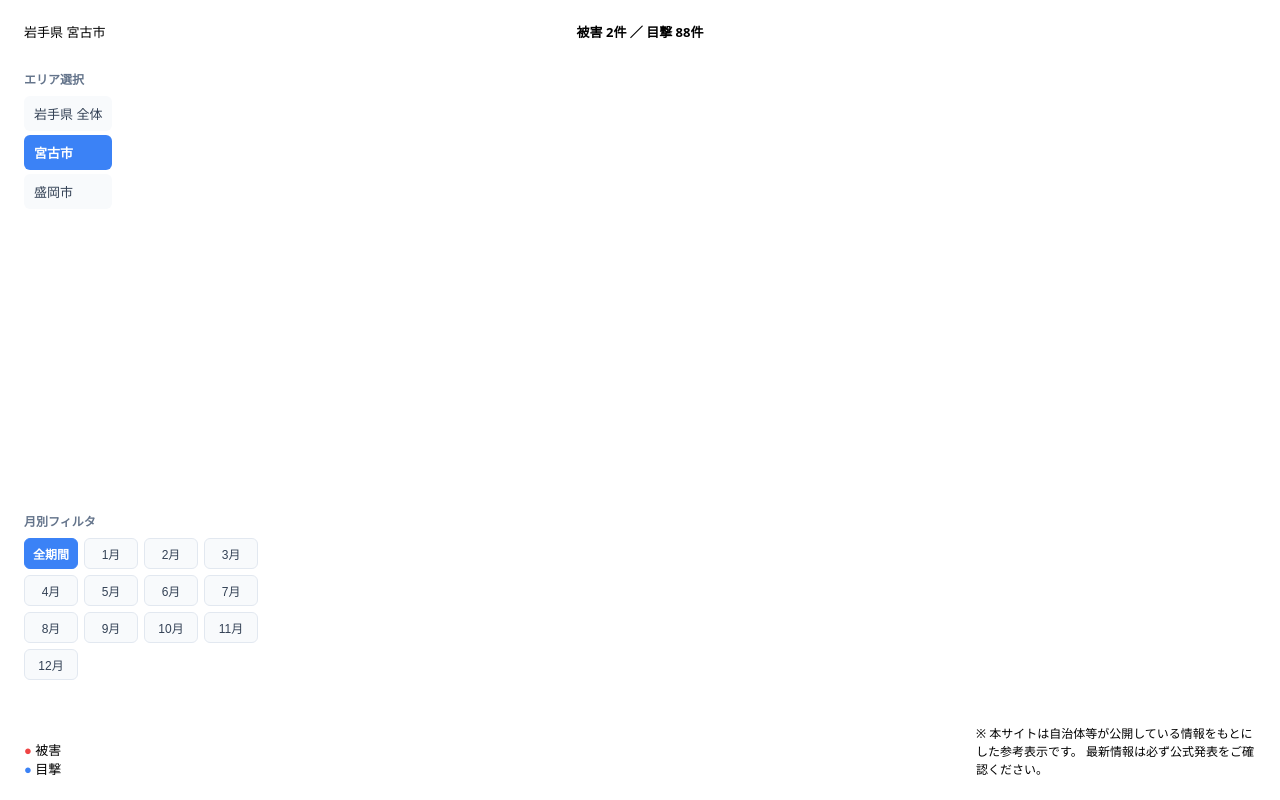
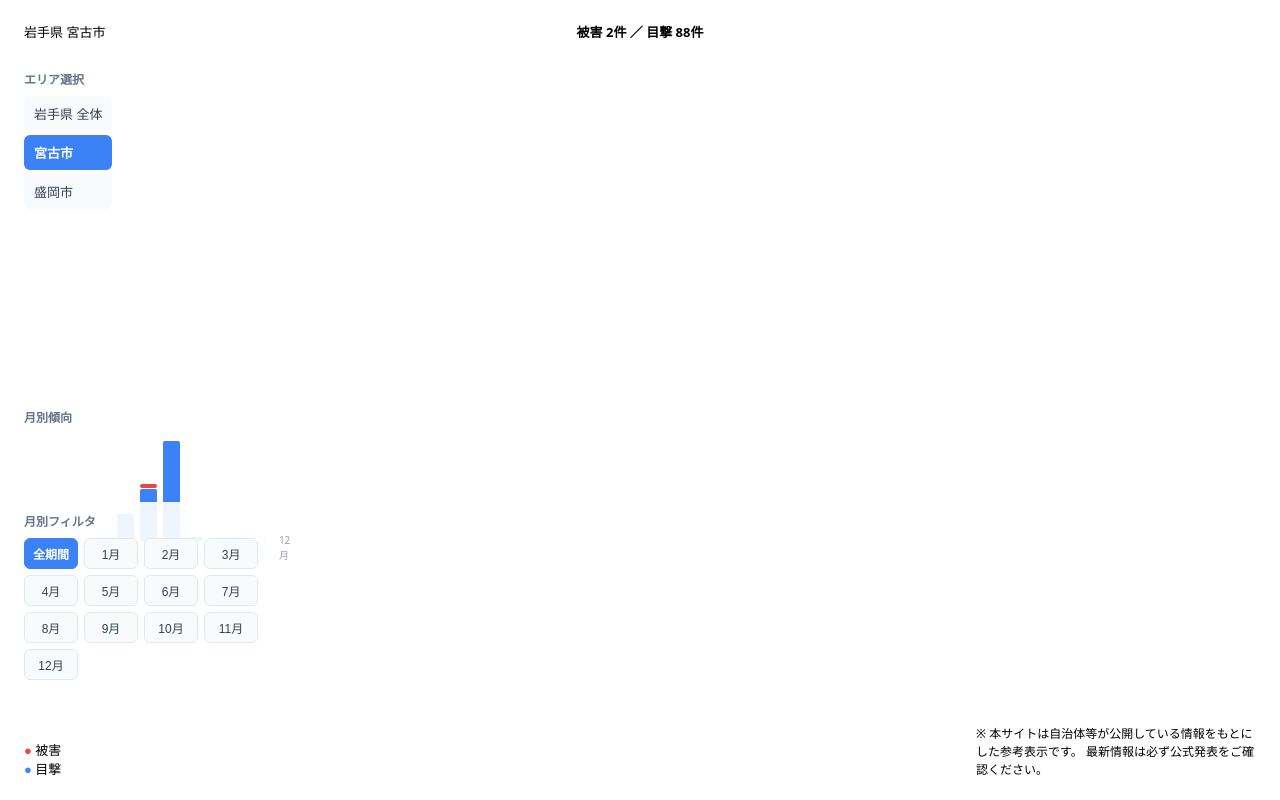
Before and after one commit to hochanpatopato/kuma-map, a plain HTML site: page miyako.html in a window 1280 px wide. Drawn offline with nearby package versions, Linux system fonts and the light colour scheme; no server answers.

Commit message:
Update miyako.html

```diff
--- a/miyako.html
+++ b/miyako.html
@@ -77,6 +77,57 @@ html, body { margin:0; height:100%; font-family: system-ui, sans-serif; }
   font-weight: bold;
 }
 
+/* 月別グラフ */
+#monthChart {
+  bottom: 220px;
+  left: 12px;
+  max-width: 340px;
+  max-height: 180px;
+}
+#monthChart .title {
+  font-weight: bold;
+  margin-bottom: 8px;
+  font-size: 12px;
+  color: #64748b;
+}
+#monthChart .chart {
+  display: flex;
+  align-items: flex-end;
+  gap: 6px;
+  height: 120px;
+  padding: 8px 0;
+}
+#monthChart .bar-group {
+  flex: 1;
+  display: flex;
+  flex-direction: column;
+  align-items: center;
+  gap: 2px;
+}
+#monthChart .bars {
+  display: flex;
+  flex-direction: column;
+  align-items: center;
+  width: 100%;
+  gap: 1px;
+}
+#monthChart .bar {
+  width: 100%;
+  border-radius: 2px;
+  transition: opacity 0.2s;
+}
+#monthChart .bar.sighting {
+  background: #3b82f6;
+}
+#monthChart .bar.damage {
+  background: #ef4444;
+}
+#monthChart .month-label {
+  font-size: 10px;
+  color: #94a3b8;
+  margin-top: 4px;
+}
+
 /* 月別フィルタ */
 #monthFilter {
   bottom: 110px;
@@ -134,6 +185,12 @@ html, body { margin:0; height:100%; font-family: system-ui, sans-serif; }
   <a href="index.html">岩手県 全体</a>
   <a href="miyako.html" class="active">宮古市</a>
   <a href="morioka.html">盛岡市</a>
+</div>
+
+<!-- 月別グラフ -->
+<div id="monthChart" class="ui">
+  <div class="title">月別傾向</div>
+  <div class="chart" id="chartBars"></div>
 </div>
 
 <!-- 月別フィルタ -->
@@ -285,8 +342,50 @@ function updateCounts(filteredData) {
   document.getElementById("sightingCount").textContent = sightingCount;
 }
 
+/* ===== 月別集計とグラフ描画 ===== */
+function drawMonthChart() {
+  const monthData = {};
+  for (let i = 1; i <= 12; i++) {
+    monthData[i] = { sighting: 0, damage: 0 };
+  }
+
+  locations.forEach(l => {
+    const month = getMonthFromTitle(l.title);
+    if (month) {
+      if (l.title.includes("被害")) {
+        monthData[month].damage++;
+      } else {
+        monthData[month].sighting++;
+      }
+    }
+  });
+
+  const chartContainer = document.getElementById("chartBars");
+  const maxCount = Math.max(...Object.values(monthData).map(d => d.sighting + d.damage));
+
+  chartContainer.innerHTML = "";
+
+  for (let i = 1; i <= 12; i++) {
+    const total = monthData[i].sighting + monthData[i].damage;
+    const sightingHeight = maxCount > 0 ? (monthData[i].sighting / maxCount) * 100 : 0;
+    const damageHeight = maxCount > 0 ? (monthData[i].damage / maxCount) * 100 : 0;
+
+    const barGroup = document.createElement("div");
+    barGroup.className = "bar-group";
+    barGroup.innerHTML = `
+      <div class="bars">
+        ${monthData[i].damage > 0 ? `<div class="bar damage" style="height: ${damageHeight}px;" title="被害 ${monthData[i].damage}件"></div>` : ''}
+        ${monthData[i].sighting > 0 ? `<div class="bar sighting" style="height: ${sightingHeight}px;" title="目撃 ${monthData[i].sighting}件"></div>` : ''}
+      </div>
+      <div class="month-label">${i}月</div>
+    `;
+    chartContainer.appendChild(barGroup);
+  }
+}
+
 /* ===== 初期集計 ===== */
 updateCounts(locations);
+drawMonthChart();
 
 /* ===== 地図 ===== */
 const map = new maplibregl.Map({
```
